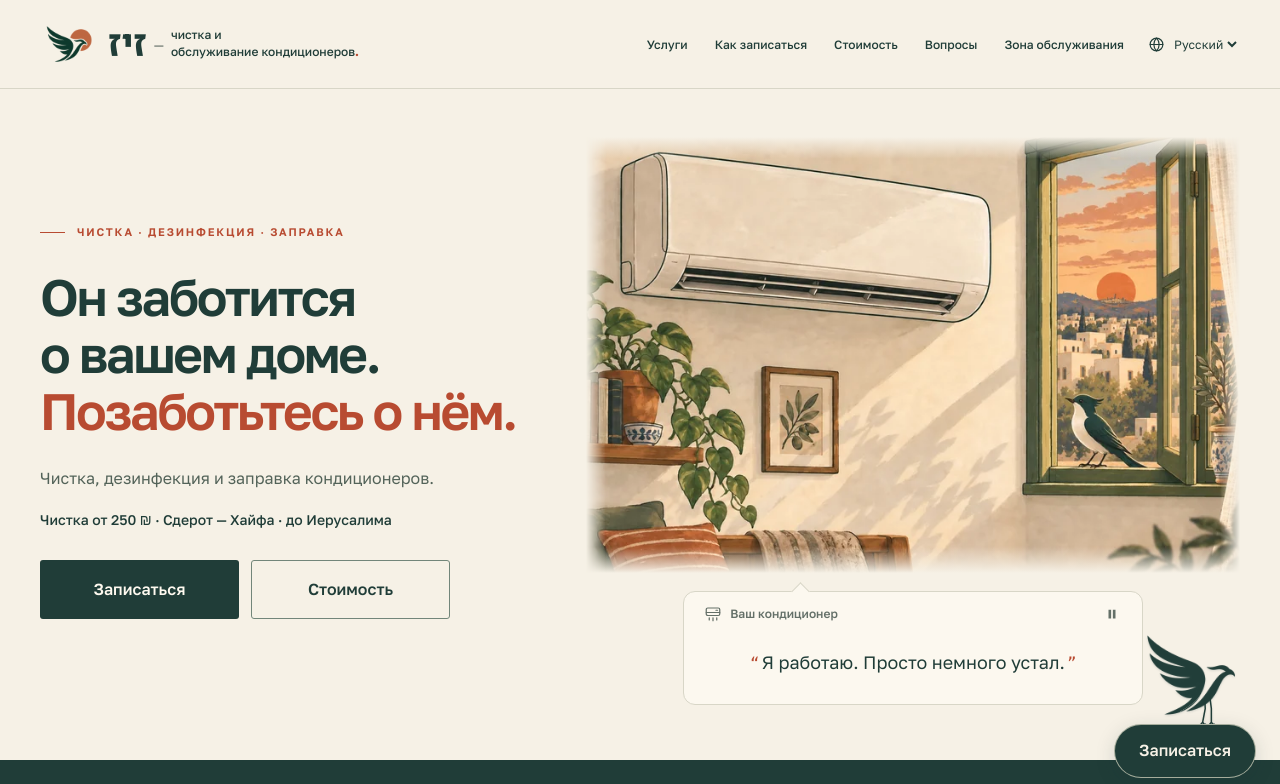
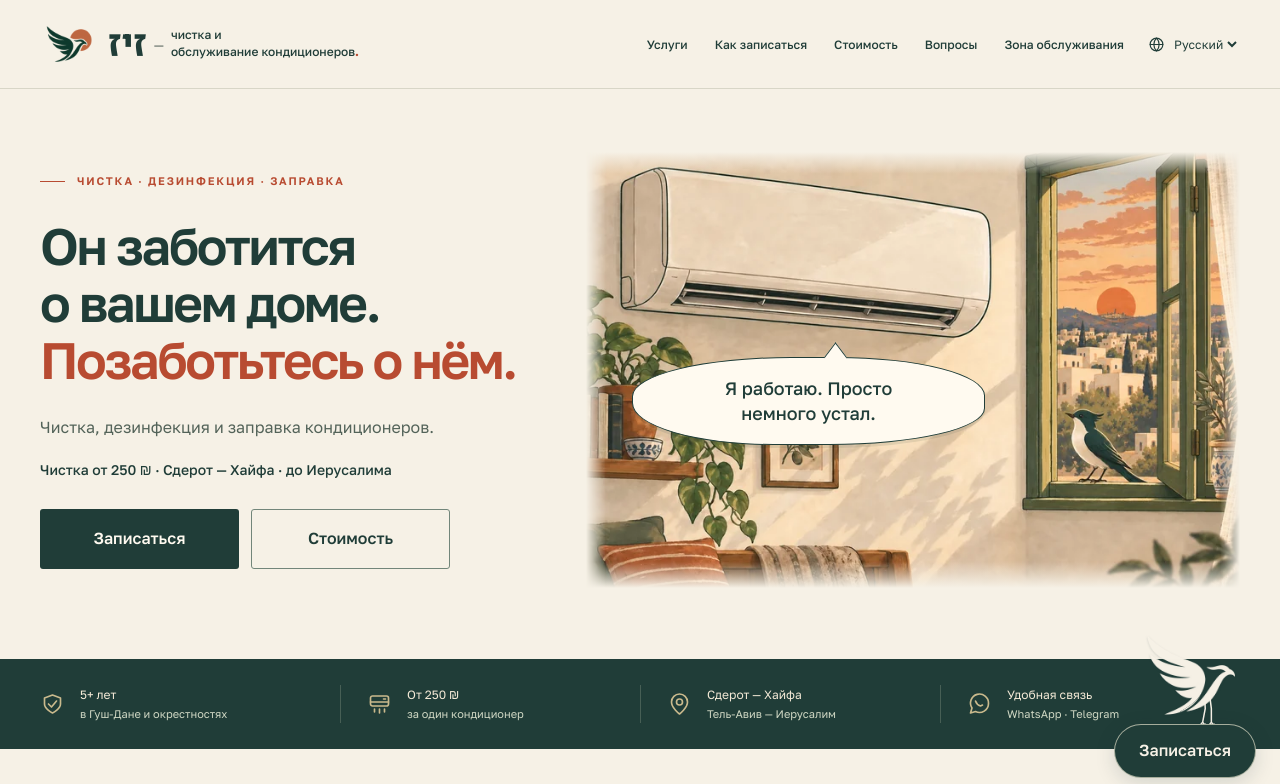
Before and after one commit to stackofart/mazganim2, a Vue app: page / in a window 1280 px wide. Shown: the top 784 px of the page. Built offline with nearby package versions, Linux system fonts and the light colour scheme.

Commit message:
Place comic speech under the AC and simplify service area contact

```diff
--- a/src/App.vue
+++ b/src/App.vue
@@ -228,15 +228,7 @@ onMounted(() => {
           <div class="area-copy">
             <div class="eyebrow">{{ t.regionKicker }}</div>
             <h2>{{ t.regionTitle }}</h2>
-            <p>{{ t.regionText }}</p>
-            <a
-              :href="phoneUrl"
-              class="text-link"
-              @click="track('phone_click', { locale })"
-              ><Icon name="phone" :size="18" /><bdi>{{
-                company.displayPhone
-              }}</bdi></a
-            >
+            <p>{{ t.regionText }} <a class="area-contact-link" href="#contact" @click="startLead">{{ t.regionContact }}</a>.</p>
           </div>
           <div class="area-cities">
             <div v-for="group in t.cityGroups" :key="group.title" class="city-group">
--- a/src/components/ApartmentScene.vue
+++ b/src/components/ApartmentScene.vue
@@ -1,15 +1,13 @@
 <script setup>
 import { computed, onMounted, onUnmounted, ref, watch } from "vue";
-import Icon from "./Icon.vue";
 const props = defineProps({ text: { type: Object, required: true }, mood: { type: String, default: "resigned" }, leaving: Boolean });
-const quoteIndex = ref(0), paused = ref(false), mounted = ref(false);
+const quoteIndex = ref(0);
 const quote = computed(() => props.leaving ? props.text.leaving : props.mood !== "resigned" ? props.text.lines[props.mood] : props.text.quotes[quoteIndex.value]);
 let timer;
 watch(() => props.text, () => { quoteIndex.value = 0; });
 onMounted(() => {
-  mounted.value = true;
   timer = window.setInterval(() => {
-    if (!paused.value && !document.hidden && props.mood === "resigned" && !props.leaving) {
+    if (!document.hidden && props.mood === "resigned" && !props.leaving) {
       quoteIndex.value = (quoteIndex.value + 1) % props.text.quotes.length;
     }
   }, 30_000);
@@ -26,37 +24,23 @@ onUnmounted(() => window.clearInterval(timer));
         width="1536" height="1024" :alt="text.alt" fetchpriority="high" />
     </div>
     <figcaption class="scene-speech">
-      <div class="scene-speaker">
-        <span><Icon name="ac" :size="18" />{{ text.speaker }}</span>
-        <button class="scene-pause" type="button" :disabled="!mounted" :aria-label="paused ? text.resume : text.pause" :title="paused ? text.resume : text.pause" @click="paused = !paused">
-          <svg width="14" height="14" viewBox="0 0 16 16" fill="currentColor" aria-hidden="true"><path v-if="paused" d="M4 2.5 13 8 4 13.5Z" /><path v-else d="M4 3h3v10H4zM9 3h3v10H9z" /></svg>
-        </button>
-      </div>
+      <span class="sr-only">{{ text.speaker }}:</span>
       <div class="scene-quote-slot" aria-live="off"><Transition name="quote"><span :key="quote" class="scene-quote">{{ quote }}</span></Transition></div>
     </figcaption>
   </figure>
 </template>
 
 <style scoped>
-.apartment-scene { position: relative; width: 100%; min-width: 0; }
+.apartment-scene { position: relative; width: 100%; min-width: 0; container-type: inline-size; }
 .scene-stage { position: relative; aspect-ratio: 3 / 2; direction: ltr; mask-image: linear-gradient(to right, transparent, #000 3%, #000 97%, transparent); }
 .scene-stage::after { content: ''; position: absolute; inset: 0; pointer-events: none; background: linear-gradient(to bottom, var(--paper), transparent 5%, transparent 94%, var(--paper)); }
 .scene-art { display: block; width: 100%; height: auto; }
-.scene-speech { position: relative; max-width: 460px; margin: 18px auto 0; padding: 0 20px 15px; border: 1px solid var(--line); border-radius: 12px; background: #fcf8ef; color: var(--ink); text-align: center; }
-.scene-speech::before { content: ''; position: absolute; top: -7px; left: 24%; width: 12px; height: 12px; border-top: 1px solid var(--line); border-left: 1px solid var(--line); background: #fcf8ef; transform: rotate(45deg); }
-.scene-speaker { display: flex; align-items: center; justify-content: space-between; gap: 8px; color: var(--muted); }
-.scene-speaker > span { display: flex; align-items: center; gap: 8px; font-size: 12px; font-weight: 550; }
-.scene-pause { display: grid; place-items: center; min-width: 44px; height: 44px; margin-inline-end: -12px; background: transparent; color: var(--muted); border-radius: 50%; }
-.scene-pause:hover { color: var(--accent); }
-.scene-quote-slot { display: grid; place-items: center; min-height: 3em; font-size: clamp(16px,1.4vw,20px); line-height: 1.5; }
-.scene-quote { grid-area: 1 / 1; max-width: 420px; font-weight: 400; text-wrap: balance; }
-.scene-quote::before { content: '“'; color: var(--accent); padding-inline-end: 3px; }
-.scene-quote::after { content: '”'; color: var(--accent); padding-inline-start: 3px; }
+/* Physical coordinates follow the AC in the unmirrored illustration, including RTL. */
+.scene-speech { position: absolute; top: 47%; left: 7%; width: 54%; margin: 0; padding: clamp(9px,2.4cqi,16px) clamp(12px,3.5cqi,24px); border: 1.5px solid var(--ink); border-radius: 45% 42% 44% 40% / 45% 44% 42% 48%; background: #fffaf0; color: var(--ink); text-align: center; box-shadow: 0 3px 0 #203d381a; }
+.scene-speech::before { content: ''; position: absolute; top: -10px; left: 55%; width: 18px; height: 18px; border-top: 1.5px solid var(--ink); border-left: 1.5px solid var(--ink); background: #fffaf0; transform: rotate(45deg) skew(8deg,8deg); }
+.scene-quote-slot { position: relative; display: grid; place-items: center; min-height: 3em; font-size: clamp(12px,3.6cqi,18px); line-height: 1.4; }
+.scene-quote { grid-area: 1 / 1; font-weight: 500; text-wrap: balance; }
 .quote-enter-active, .quote-leave-active { transition: opacity .25s ease; }
 .quote-enter-from, .quote-leave-to { opacity: 0; }
 @media (prefers-reduced-motion: reduce) { .quote-enter-active, .quote-leave-active { transition: none; } }
-@media (max-width:800px) {
-  .scene-speech { margin-top: 14px; padding-inline: 16px; }
-  .scene-quote-slot { font-size: 16px; }
-}
 </style>
--- a/src/data/locales/ar.json
+++ b/src/data/locales/ar.json
@@ -109,8 +109,8 @@
   "estimate": "السعر حسب القائمة",
   "estimateNote": "نتفق على الشروط النهائية والأعمال الإضافية قبل الزيارة.",
   "regionEyebrow": "بالقرب منك",
-  "regionTitle": "من سديروت إلى حيفا. وحتى القدس.",
-  "regionText": "نصل من سديروت إلى حيفا، وكذلك على امتداد الطريق من تل أبيب إلى القدس، بما فيها القدس. هذه أبرز المدن التي نخدمها. إذا لم تجدوا مدينتكم، تواصلوا معنا للتحقّق من إمكانية الوصول.",
+  "regionTitle": "المدن التي نخدمها",
+  "regionText": "نصل من سديروت إلى حيفا ومن تل أبيب إلى القدس، بما فيها القدس. تجدون أبرز المدن أدناه. إذا لم تجدوا مدينتكم،",
   "faqEyebrow": "معلومات مفيدة",
   "faqTitle": "أسئلة تتكرر كثيرًا",
   "faqIntro": "لم تجد الإجابة؟ اسألنا عند التواصل.",
@@ -260,5 +260,6 @@
     "تل أبيب وغوش دان",
     "الشارون والساحل حتى حيفا",
     "باتجاه القدس"
-  ]
+  ],
+  "regionContact": "تواصلوا معنا للتحقّق من إمكانية الوصول"
 }
--- a/src/data/locales/en.json
+++ b/src/data/locales/en.json
@@ -109,8 +109,8 @@
   "estimate": "Listed total",
   "estimateNote": "Final terms and additional work are agreed before the visit.",
   "regionEyebrow": "CLOSE TO HOME",
-  "regionTitle": "Sderot to Haifa. And to Jerusalem.",
-  "regionText": "We serve the area from Sderot to Haifa, plus the corridor from Tel Aviv to Jerusalem, including Jerusalem. These are the main cities we cover. If yours is not listed, contact us to check availability.",
+  "regionTitle": "Cities we serve",
+  "regionText": "We serve the area from Sderot to Haifa and from Tel Aviv to Jerusalem, including Jerusalem. The main cities are listed below. If yours is not listed,",
   "faqEyebrow": "GOOD TO KNOW",
   "faqTitle": "Your questions, answered",
   "faqIntro": "Need more information? Ask when you book.",
@@ -260,5 +260,6 @@
     "Tel Aviv & Gush Dan",
     "Sharon & the coast to Haifa",
     "Towards Jerusalem"
-  ]
+  ],
+  "regionContact": "contact us to check availability"
 }
--- a/src/data/locales/fr.json
+++ b/src/data/locales/fr.json
@@ -109,8 +109,8 @@
   "estimate": "Total au tarif indiqué",
   "estimateNote": "Les conditions finales et travaux supplémentaires sont convenus avant la visite.",
   "regionEyebrow": "PRÈS DE CHEZ VOUS",
-  "regionTitle": "De Sdérot à Haïfa. Et jusqu’à Jérusalem.",
-  "regionText": "Nous intervenons de Sdérot à Haïfa, ainsi que sur l’axe de Tel-Aviv à Jérusalem, Jérusalem comprise. Voici les principales villes desservies. Si la vôtre n’apparaît pas, contactez-nous pour vérifier la possibilité d’une visite.",
+  "regionTitle": "Les villes où nous intervenons",
+  "regionText": "Nous intervenons de Sdérot à Haïfa et de Tel-Aviv à Jérusalem, Jérusalem comprise. Les principales villes sont indiquées ci-dessous. Si la vôtre n’apparaît pas,",
   "faqEyebrow": "BON À SAVOIR",
   "faqTitle": "Vos questions, nos réponses",
   "faqIntro": "Besoin de précisions ? Parlons-en lors de la réservation.",
@@ -260,5 +260,6 @@
     "Tel-Aviv et le Goush Dan",
     "Le Sharon et la côte jusqu’à Haïfa",
     "Vers Jérusalem"
-  ]
+  ],
+  "regionContact": "contactez-nous pour vérifier la possibilité d’une visite"
 }
--- a/src/data/locales/he.json
+++ b/src/data/locales/he.json
@@ -109,8 +109,8 @@
   "estimate": "מחיר לפי המחירון",
   "estimateNote": "התנאים הסופיים ועבודות נוספות יסוכמו לפני הביקור.",
   "regionEyebrow": "קרוב אליכם",
-  "regionTitle": "משדרות עד חיפה. וגם עד ירושלים.",
-  "regionText": "מגיעים משדרות עד חיפה, וגם לאורך הציר מתל אביב ועד ירושלים, כולל ירושלים. אלו הערים המרכזיות באזור השירות. העיר שלכם לא ברשימה? פנו אלינו לבדיקת אפשרות הגעה.",
+  "regionTitle": "הערים שבהן אנחנו עובדים",
+  "regionText": "מגיעים משדרות עד חיפה ומתל אביב עד ירושלים, כולל ירושלים. אלו הערים המרכזיות באזור השירות. העיר שלכם לא ברשימה?",
   "faqEyebrow": "כדאי לדעת",
   "faqTitle": "שאלות ששואלים אותנו",
   "faqIntro": "לא מצאתם תשובה? נשמח לעזור בתיאום.",
@@ -260,5 +260,6 @@
     "תל אביב וגוש דן",
     "השרון והחוף עד חיפה",
     "בדרך לירושלים"
-  ]
+  ],
+  "regionContact": "פנו אלינו לבדיקת אפשרות הגעה"
 }
--- a/src/data/locales/ru.json
+++ b/src/data/locales/ru.json
@@ -109,8 +109,8 @@
   "estimate": "Стоимость по прайсу",
   "estimateNote": "Окончательные условия и дополнительные работы согласуем до визита.",
   "regionEyebrow": "РЯДОМ С ВАМИ",
-  "regionTitle": "От Сдерота до Хайфы. И до Иерусалима.",
-  "regionText": "Выезжаем от Сдерота до Хайфы, а также по направлению от Тель-Авива до Иерусалима включительно. Ниже — основные города. Если вашего города нет в списке, уточните возможность выезда.",
+  "regionTitle": "Города, в которых мы работаем",
+  "regionText": "Выезжаем от Сдерота до Хайфы и от Тель-Авива до Иерусалима включительно. Ниже — основные города. Если вашего города нет в списке,",
   "faqEyebrow": "ПОЛЕЗНО ЗНАТЬ",
   "faqTitle": "Вопросы, которые нам задают",
   "faqIntro": "Не нашли ответ? Обсудим всё при записи.",
@@ -260,5 +260,6 @@
     "Тель-Авив и Гуш-Дан",
     "Шарон и побережье до Хайфы",
     "По направлению к Иерусалиму"
-  ]
+  ],
+  "regionContact": "уточните возможность выезда"
 }
--- a/src/data/scene.js
+++ b/src/data/scene.js
@@ -15,8 +15,6 @@ export const sceneCopy = {
     "leaving": "Я пока побуду на посту.",
     "price": "Чистка от {price} ₪ · Сдерот — Хайфа · до Иерусалима",
     "speaker": "Ваш кондиционер",
-    "pause": "Приостановить смену реплик",
-    "resume": "Возобновить смену реплик",
     "quotes": [
       "Я работаю. Просто немного устал.",
       "Мне бы немного заботы — и снова за работу.",
@@ -39,8 +37,6 @@ export const sceneCopy = {
     "leaving": "בינתיים אני נשאר במשמרת.",
     "price": "ניקוי החל מ־{price} ₪ · משדרות עד חיפה · ועד ירושלים",
     "speaker": "המזגן שלכם",
-    "pause": "השהיית החלפת המשפטים",
-    "resume": "המשך החלפת המשפטים",
     "quotes": [
       "אני עובד. רק קצת עייף.",
       "קצת טיפול — ואני חוזר לעניינים.",
@@ -63,8 +59,6 @@ export const sceneCopy = {
     "leaving": "I'll keep things cool here.",
     "price": "Cleaning from ₪{price} · Sderot to Haifa · to Jerusalem",
     "speaker": "Your air conditioner",
-    "pause": "Pause changing quotes",
-    "resume": "Resume changing quotes",
     "quotes": [
       "Still on duty. Just a little tired.",
       "A little care, and I’m ready to go again.",
@@ -87,8 +81,6 @@ export const sceneCopy = {
     "leaving": "سأبقى هنا في خدمتي.",
     "price": "التنظيف من {price} ₪ · من سديروت إلى حيفا · وحتى القدس",
     "speaker": "مكيّفكم",
-    "pause": "إيقاف تبديل العبارات مؤقتًا",
-    "resume": "استئناف تبديل العبارات",
     "quotes": [
       "ما زلت أعمل. متعب قليلًا فقط.",
       "قليل من العناية — وأعود للعمل بنشاط.",
@@ -111,8 +103,6 @@ export const sceneCopy = {
     "leaving": "Je reste au poste en attendant.",
     "price": "Nettoyage dès {price} ₪ · de Sdérot à Haïfa · jusqu’à Jérusalem",
     "speaker": "Votre climatiseur",
-    "pause": "Mettre les répliques en pause",
-    "resume": "Reprendre les répliques",
     "quotes": [
       "Toujours au poste. Juste un peu fatigué.",
       "Un peu d’attention, et je repars.",
--- a/src/style.css
+++ b/src/style.css
@@ -157,6 +157,8 @@ h3 { font-size: 23px; font-weight: 600; line-height: 1.25; letter-spacing: -.5px
 .area-layout { display: grid; grid-template-columns: .85fr 1.4fr; gap: 60px; align-items: start; }
 .area-layout h2 { max-width: 430px; }
 .area-copy > p { margin: 20px 0; font-size: 1rem; max-width: 430px; }
+.area-contact-link { text-decoration: underline; text-decoration-thickness: 1px; text-underline-offset: 4px; }
+.area-contact-link:hover { color: var(--accent); }
 .area-cities { display: grid; grid-template-columns: 1fr 1fr; gap: 30px 28px; }
 .city-group { min-width: 0; border-top: 1px solid #ab9e8077; padding-top: 18px; }
 .city-group h3 { font-size: 1rem; line-height: 1.45; }
```
Also changed, not shown: 2 other files (tests, documents, lock files or other folders).
